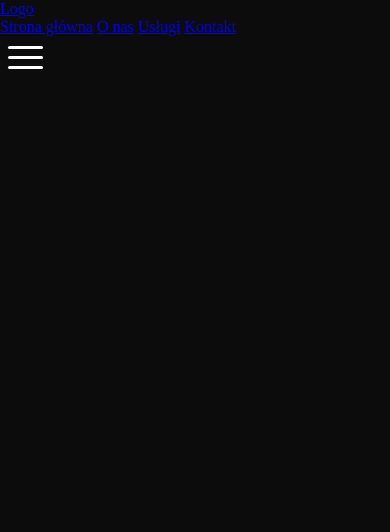
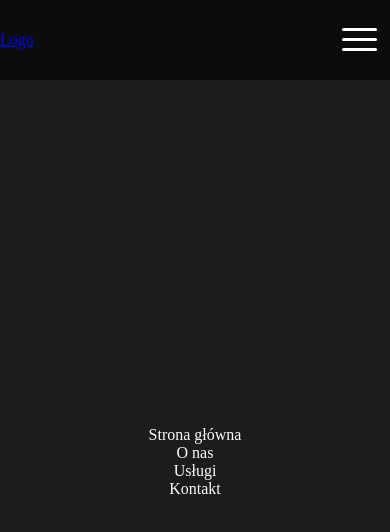
Before and after one commit to Kuba1507/FHU_Speed, a website: page index.html in a window 390 px wide. Drawn offline with Linux system fonts and the light colour scheme.

Commit message:
creating mobile navigation

```diff
--- a/index.html
+++ b/index.html
@@ -14,11 +14,11 @@
         <div class="wrapper">
             <div class="navbar">
                 <a href="#" class="navbar__logo">Logo</a>
-                <nav class="navbar__menu">
-                    <a href="#">Strona główna</a>
-                    <a href="#">O nas</a>
-                    <a href="#">Usługi</a>
-                    <a href="#">Kontakt</a>
+                <nav class="navbar__menu-mobile">
+                    <a href="#" class="navbar__menu-mobile-item">Strona główna</a>
+                    <a href="#" class="navbar__menu-mobile-item">O nas</a>
+                    <a href="#" class="navbar__menu-mobile-item">Usługi</a>
+                    <a href="#" class="navbar__menu-mobile-item">Kontakt</a>
                 </nav>
                 <button class="hamburger hamburger--emphatic" type="button" title="Burger Menu Button">
                     <span class="hamburger-box">
--- a/src/sass/_colors.scss
+++ b/src/sass/_colors.scss
@@ -1 +1,3 @@
 $bg-color: #0c0c0c;
+$dark: #1c1c1c;
+$pure-white: #fbfbfb;
--- a/src/sass/_main.scss
+++ b/src/sass/_main.scss
@@ -24,3 +24,34 @@ body {
 	margin: 0 auto;
 	width: min(100%, 1300px);
 }
+
+.header {
+	.navbar {
+		display: flex;
+		align-items: center;
+		justify-content: space-between;
+		height: 80px;
+		background-color: $bg-color;
+
+		&__menu-desktop {
+			display: none;
+		}
+
+		&__menu-mobile {
+			position: fixed;
+			top: 80px;
+			display: flex;
+			flex-direction: column;
+			align-items: center;
+			justify-content: center;
+			height: calc(100vh - 80px);
+			width: 100%;
+			background-color: $dark;
+
+			&-item {
+				color: $pure-white;
+				text-decoration: none;
+			}
+		}
+	}
+}
```
Also changed, not shown: dist/css/style.min.css.
